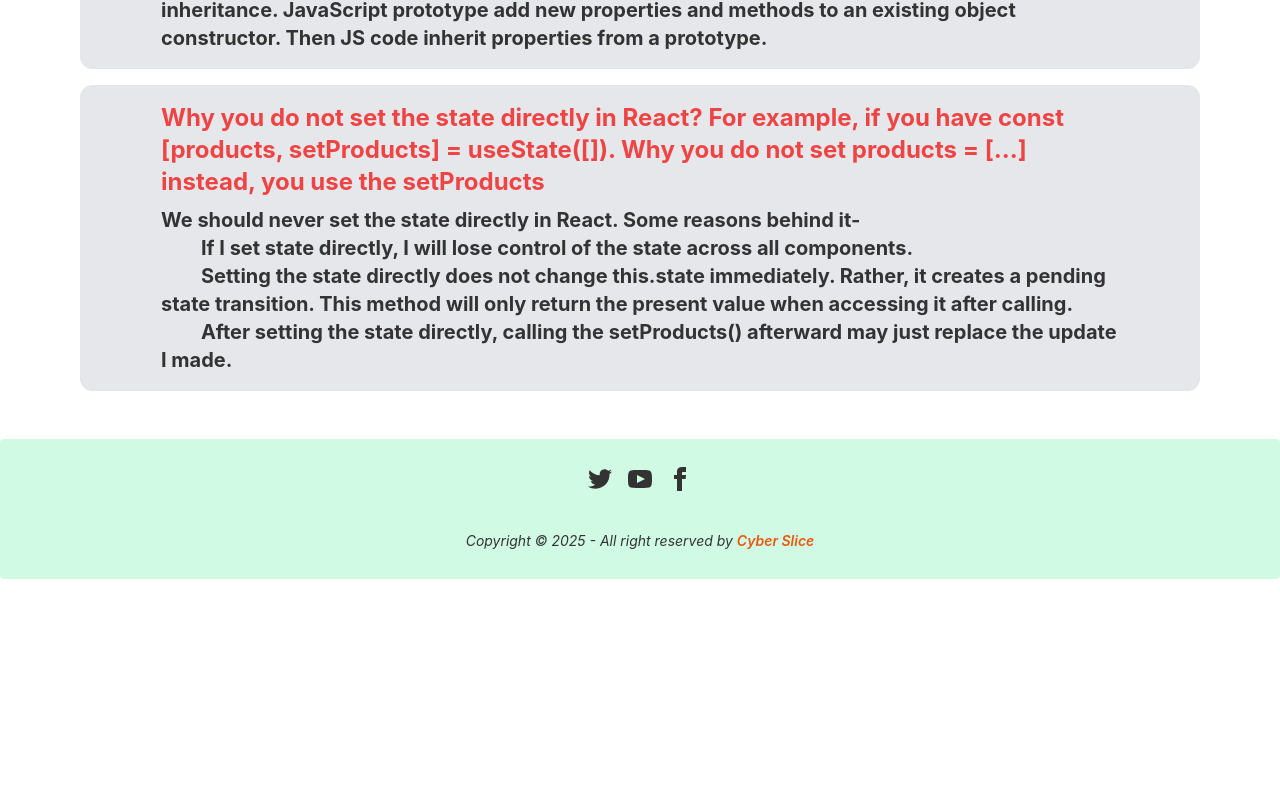
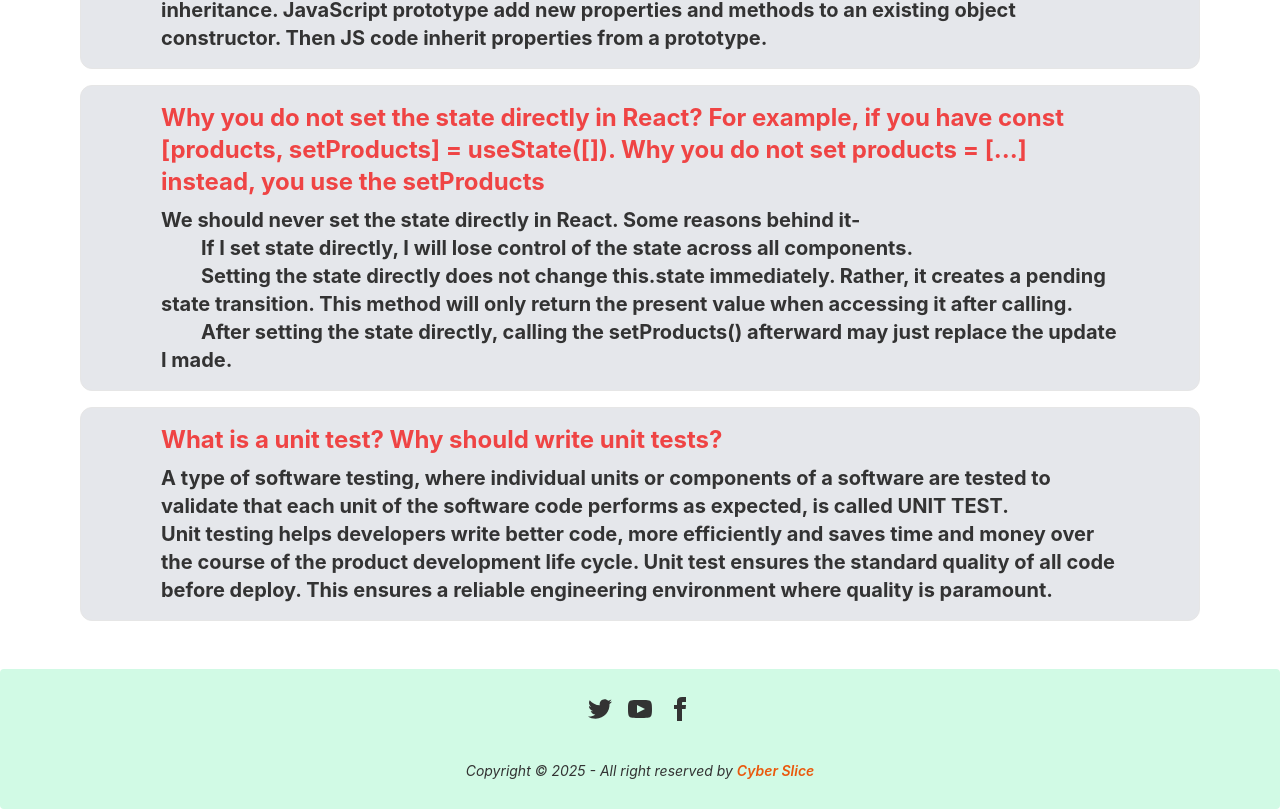
Before and after one commit to nahidahmed02/cyber-slice, a React (Create React App) app: page /blogs in a window 1280 px wide. Shown: the part 829-1638 px from the top of the page. Before the commit the page ends 1408 px from the top, so only its background shows below. Built offline with nearby package versions, Linux system fonts and the light colour scheme.

Commit message:
fifth question's answer

```diff
--- a/src/Pages/Blogs/Blogs.js
+++ b/src/Pages/Blogs/Blogs.js
@@ -45,6 +45,14 @@ const Blogs = () => {
                     </span>
                 </p>
             </div>
+
+            <div className='card-bordered rounded-xl bg-gray-200 lg:px-20 lg:py-4 mb-4'>
+                <h2 className='text-2xl font-bold text-red-500'>What is a unit test? Why should write unit tests?</h2>
+                <p className='text-xl font-bold mt-2'>A type of software testing, where individual units or components of a software are tested to validate that each unit of the software code performs as expected, is called UNIT TEST.
+                    <br />
+                    Unit testing helps developers write better code, more efficiently and saves time and money over the course of the product development life cycle. Unit test ensures the standard quality of all code before deploy. This ensures a reliable engineering environment where quality is paramount.
+                </p>
+            </div>
         </div>
     );
 };
```
